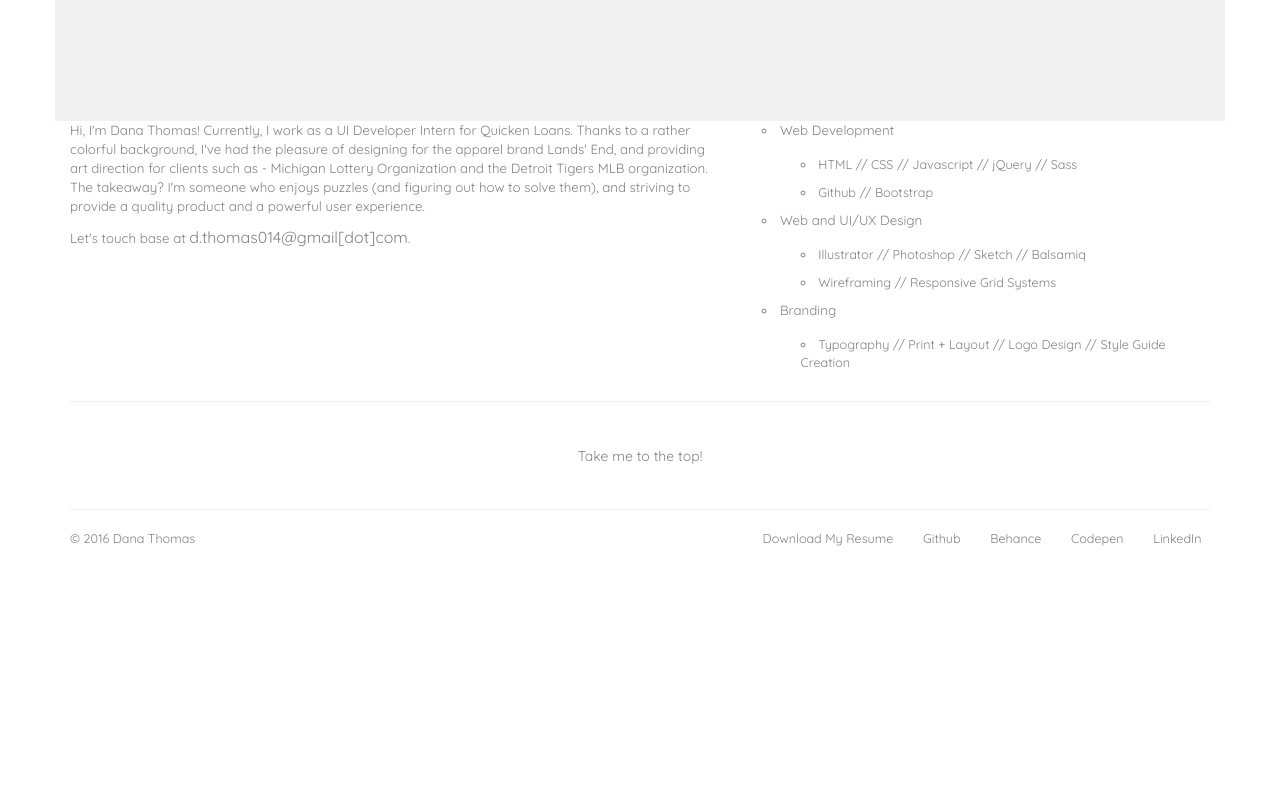
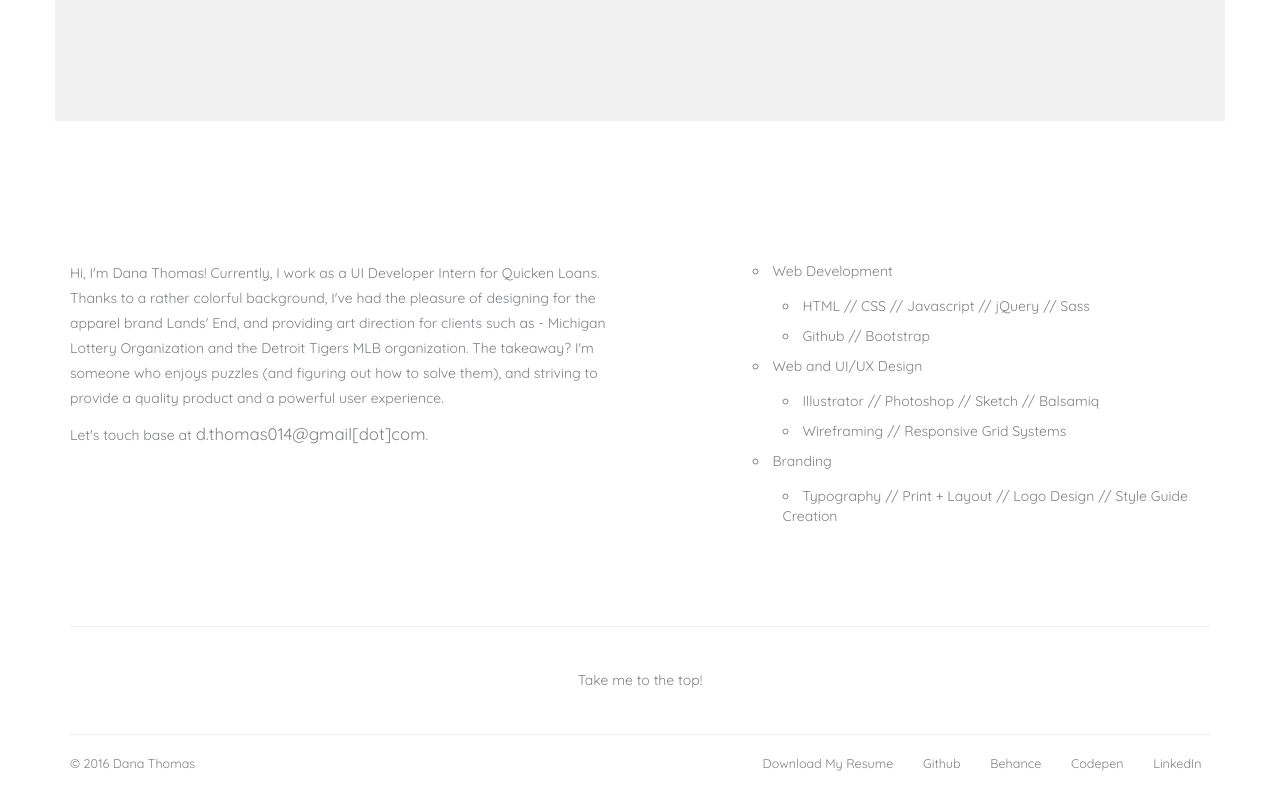
Before and after one commit to thom-d/dt_portfolio2016, a plain HTML site: page index.html in a window 1280 px wide. Shown: the part 1860-2668 px from the top of the page. Before the commit the page ends 2418 px from the top, so only its background shows below. Drawn offline with nearby package versions, Linux system fonts and the light colour scheme.

Commit message:
contact info spacing

```diff
--- a/css/style.css
+++ b/css/style.css
@@ -29,13 +29,17 @@ material red - #B71C1C
 
 */
 
+* {
+	a:hover {
+	text-decoration: none;
+	color: red !important;
+}
+
+}
+
 body {
 	font-family: 'Quicksand', sans-serif;
 	background: #fff;
-}
-
-a {
-	text-decoration: none;
 }
 
 
@@ -76,8 +80,8 @@ img {
 	margin-bottom: 0;
 	display: flex;
 	justify-content: flex-end;
-	flex-direction: row;
-  align-items: center;
+/* 	flex-direction: row; */
+/*   align-items: center; */
 }
 
 .navBar--list > li {
@@ -211,15 +215,22 @@ img {
 
 /**************  CONTACT / ABOUT ME INFO SECTION  ***/
 
+.contactInfo {
+	margin: 10em 0 5em 0;
+}
+
+.contactInfo--about {
+	line-height: 25px;
+}
 
 .contactInfo--about,
 .contactInfo--skills {
 	color: #808285;
-	font-size: 0.95em;
+	font-size: 1em;
 }
 
 .contactInfo--skills {
-	padding-left: 2%;
+/* 	padding-left: 2%; */
 }
 
 .contactInfo--email {
@@ -239,6 +250,10 @@ img {
 
 /**************  FOOTER NAVIGATION STYLES  ***/
 
+
+.footerNav {
+	padding: 0 0 2em 0;
+}
 
 .footerNav--copyright,
 .footerNav--links {
--- a/index.html
+++ b/index.html
@@ -168,7 +168,7 @@
     <div class="row">
 
       <!-- Left Column -->
-      <div class="col-xs-12 col-sm-6 col-md-7">
+      <div class="col-xs-12 col-sm-6 col-md-6">
         <p class="contactInfo--about">
           Hi, I'm Dana Thomas! Currently, I work as a UI Developer Intern for Quicken Loans. Thanks to a rather colorful background,
           I've had the pleasure of designing for the apparel brand Lands' End, and providing art direction for clients such as - Michigan Lottery Organization
@@ -182,7 +182,7 @@
       </div>
 
       <!-- Right Column -->
-      <div class="col-xs-12 col-sm-6 col-md-5">
+      <div class="col-xs-12 col-sm-6 col-md-5 pull-right">
         <ul class="contactInfo--skills">
           <li>Web Development </li>
             <ul class="contactInfo--skills">
@@ -222,6 +222,7 @@
           <a href="#home" class="returnBtn" id="btn4_home">Take me to the top!</a>
       </div>
     </div>
+  <hr>
   </div>
 
 
@@ -230,16 +231,15 @@
 
   <footer class="footerNav">
   <div class="container">
-  <hr>
   <!-- Copyright -->
     <div class="row">
-      <div class="col-xs-12 col-sm-6 col-md-3" style="margin: 0.5% 0 1 0">
+      <div class="col-xs-12 col-sm-6 col-md-3">
       <p class="footerNav--copyright">&copy 2016 Dana Thomas</p>
       </div>
 
   <!-- Footer Nav Social Links + Resume Download -->
 
-      <div class="col-xs-12 col-sm-6 col-md-9" style="margin: 0.5% 0 1 0">
+      <div class="col-xs-12 col-sm-6 col-md-9">
       <ul class="footerNav--list">
       <li>
       <a href="https://behance.net/dthomas" class="footerNav--links" id="btn2_design" target="_blank">
```
